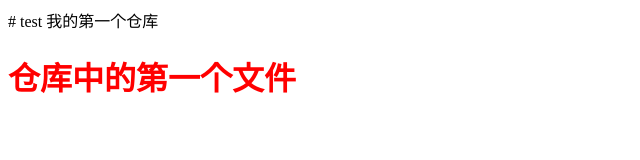
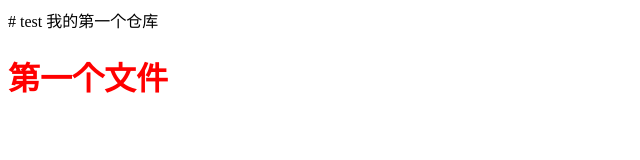
Before and after one commit to leiyinha/test, a plain HTML site: page index.html in a window 1280 px wide. Shown: the whole page, without its empty margins (0-640 px from the left). Drawn offline with Linux system fonts and the light colour scheme.

Commit message:
修改了index.html
修改了h1中的文字

```diff
--- a/index.html
+++ b/index.html
@@ -14,6 +14,6 @@
     </style>
 </head>
 <body>
-<h1>仓库中的第一个文件</h1>
+<h1>第一个文件</h1>
 </body>
 </html>
```
